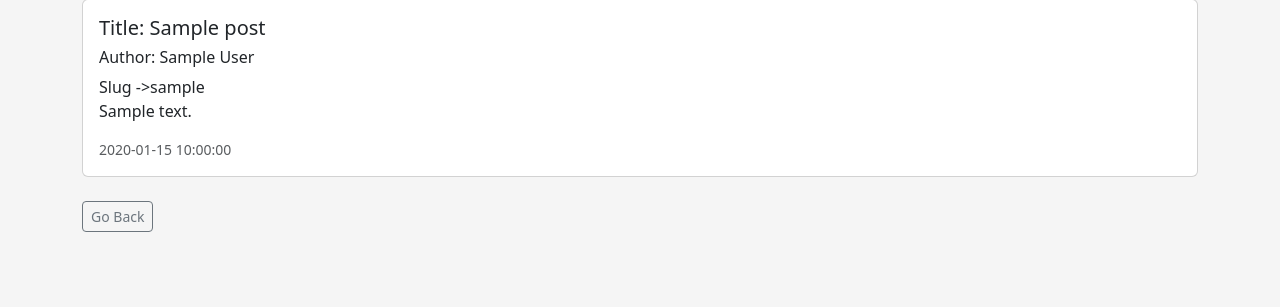
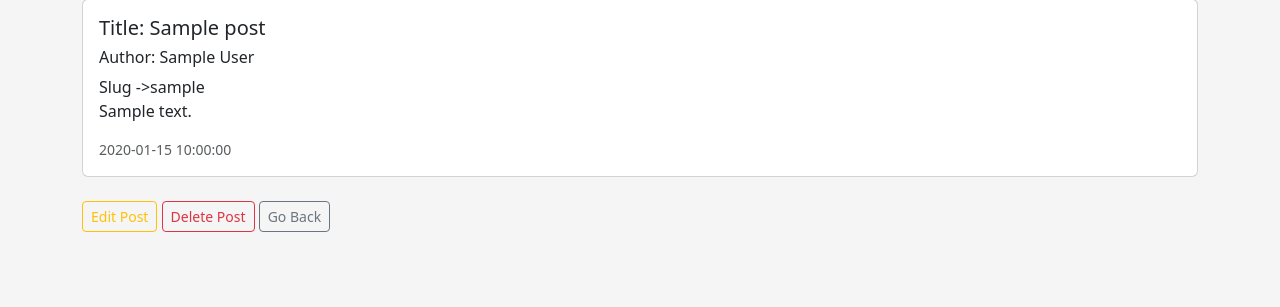
Before and after one commit to sefatuter/Flask-works, a Flask app: page /post/1 in a window 1280 px wide. Shown: the part 179-486 px from the top of the page. Run offline with Flask 3, Linux system fonts and the light colour scheme; tables that the repository leaves empty hold one stand-in row (values such as "Sample post").

Commit message:
Delete post added

```diff
--- a/app.py
+++ b/app.py
@@ -72,6 +72,36 @@ def posts():
     posts = Posts.query.order_by(Posts.date_posted)
     return render_template("posts.html", posts=posts)
 
+
+# Delete post
+
+@app.route('/posts/delete/<int:id>')
+def delete_post(id):
+    post_to_delete = Posts.query.get_or_404(id)
+
+    try:
+        db.session.delete(post_to_delete)
+        db.session.commit()
+
+        # Message
+        flash('Blog Post Has Been Deleted!')
+
+        # Take all the posts from database
+
+        posts = Posts.query.order_by(Posts.date_posted)
+        return render_template("posts.html", posts=posts)
+
+    except:
+        # Error message
+        flash("There was a problem while deleting..")
+
+        # Grab all the posts from the database
+        posts = Posts.query.order_by(Posts.date_posted)
+        return render_template("posts.html", posts=posts)
+
+
+
+# Edit post
 
 @app.route('/posts/edit/<int:id>', methods=['GET', 'POST'])
 def edit_post(id):
--- a/templates/edit_post.html
+++ b/templates/edit_post.html
@@ -45,8 +45,7 @@
     </form>
 </div>
 
-<br>
 <a href="{{ url_for('posts') }}" class="btn btn-outline-secondary btn-sm">Go Back</a>
 
-
+<br><br>
 {% endblock %}
--- a/templates/post.html
+++ b/templates/post.html
@@ -26,7 +26,8 @@
     </div>
 </div>
 <br>
+<a href="{{ url_for('edit_post', id=post.id) }}" class="btn btn-outline-warning btn-sm">Edit Post</a>
+<a href="{{ url_for('delete_post', id=post.id) }}" class="btn btn-outline-danger btn-sm">Delete Post</a>
 <a href="{{ url_for('posts') }}" class="btn btn-outline-secondary btn-sm">Go Back</a>
 
-
 {% endblock %}
--- a/templates/posts.html
+++ b/templates/posts.html
@@ -24,6 +24,7 @@
       <span>Slug ->{{ post.slug }}</span>
       <p class="card-text"> {{ post.content }} </p>
       <a href="{{ url_for('post', id=post.id) }}" class="btn btn-outline-secondary btn-sm">View more</a>
+      <a href="{{ url_for('delete_post', id=post.id) }}" class="btn btn-outline-danger btn-sm">Delete Post</a>
       <a href="{{ url_for('edit_post', id=post.id) }}" class="btn btn-outline-warning btn-sm">Edit Post</a>
       <br/><br>
       <p class="card-text"><small class="text-body-secondary">{{ post.date_posted }}</small></p>
```
Also changed, not shown: templates/delete_post.html (added).
